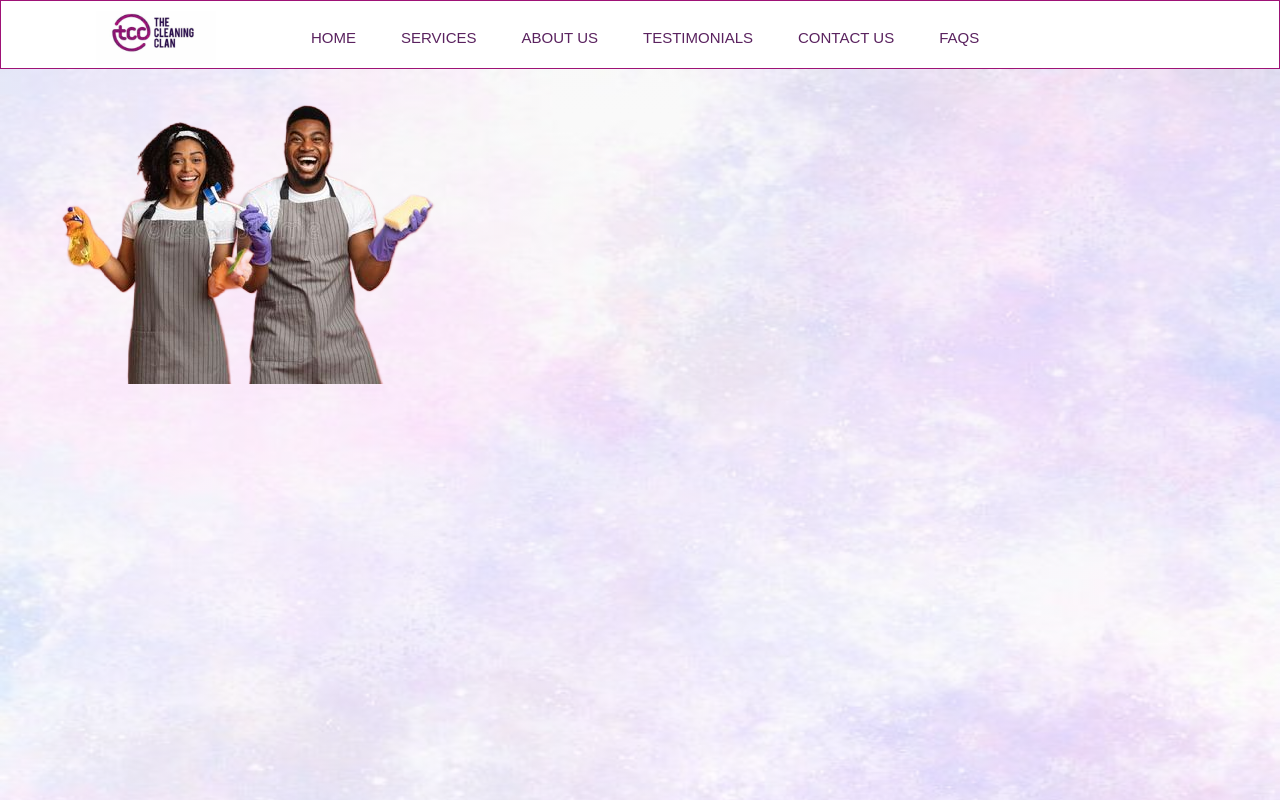
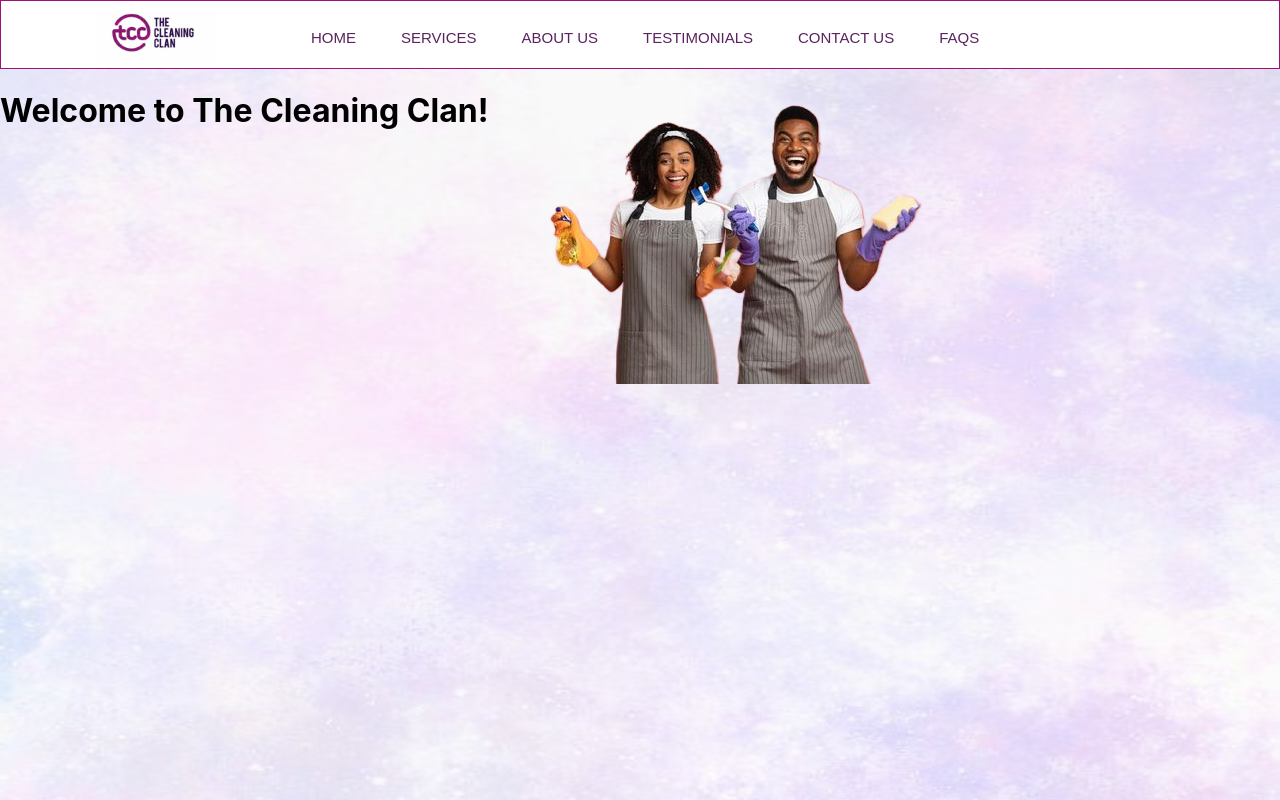
Before and after one commit to eniolaSamuel/CleaningClanProductPage, a React (Create React App) app: page / in a window 1280 px wide. Shown: the top 800 px of the page. Built offline with nearby package versions, Linux system fonts and the light colour scheme.

Commit message:
subsequent tcc commit

```diff
--- a/src/views/HomePage.jsx
+++ b/src/views/HomePage.jsx
@@ -6,7 +6,10 @@ import {ContactUs} from "./Contact";
 const HomePage = () =>{
     return(
         <div className="home-page-main-frame">
-            <div className="text-frame"></div>
+            <div className="text-frame">
+                <h1>Welcome to The Cleaning Clan!</h1>
+                <p></p>
+            </div>
             <div className="side-image">
                 <img src={CLEANINGPERSONS} alt={CLEANINGPERSONS}/>
             </div>
```
